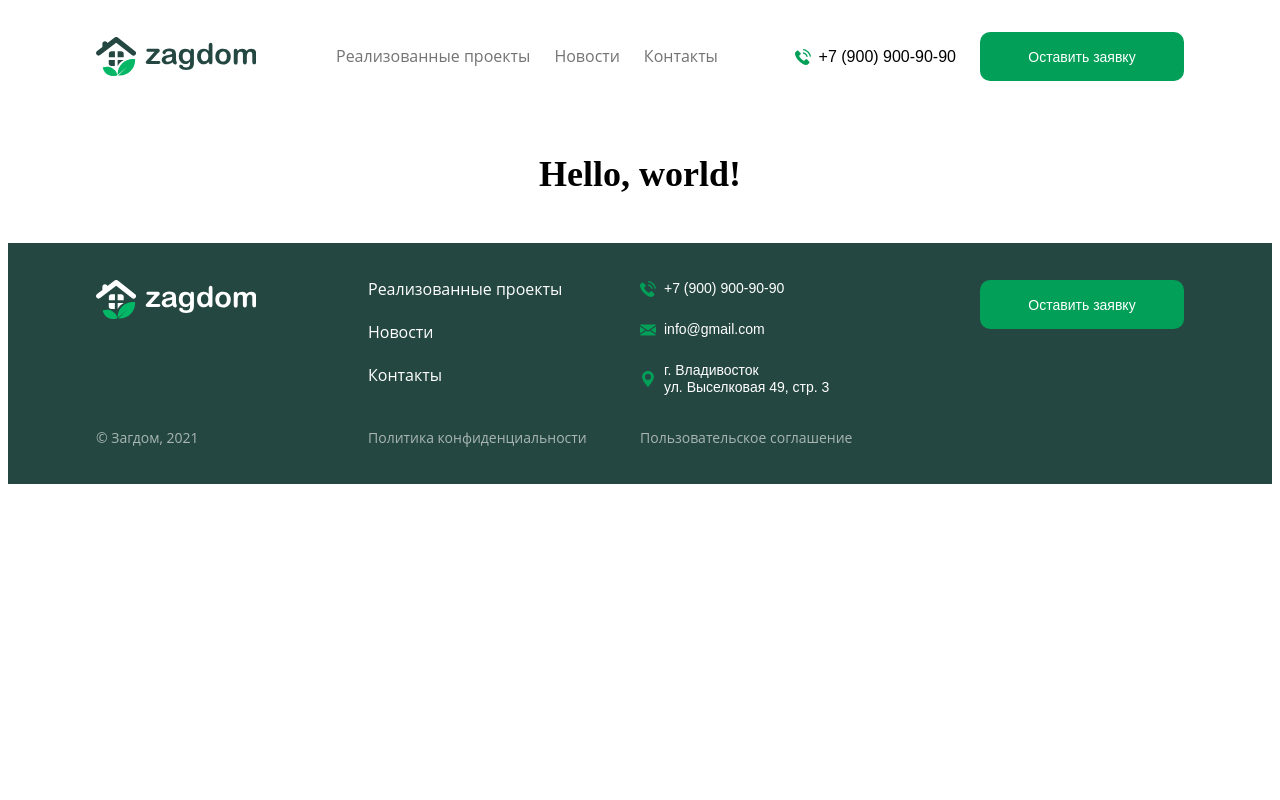
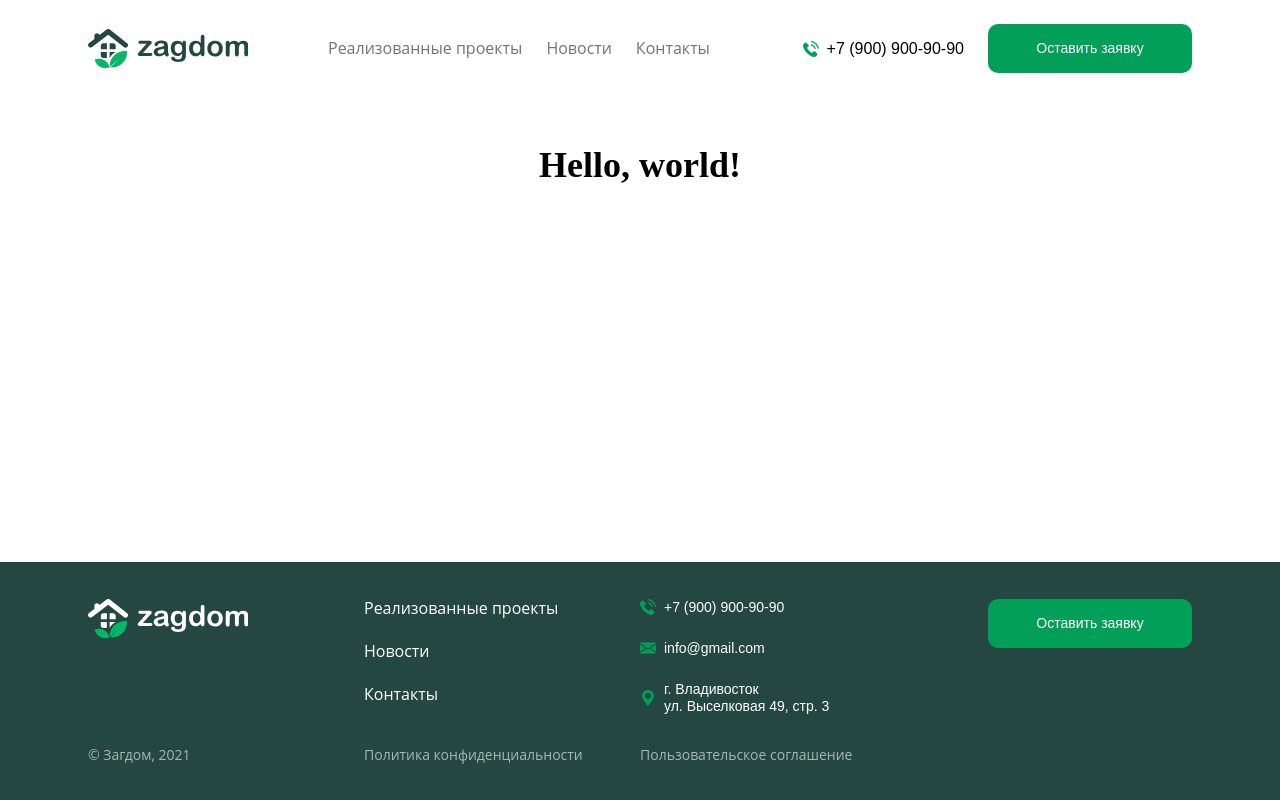
Before and after one commit to Nania01/frontend-lab, a Nuxt app: page / in a window 1280 px wide. Built offline with nearby package versions, Linux system fonts and the light colour scheme.

Commit message:
Fix layout issues: sticky footer, full page height, and global styles reset

```diff
--- a/app/app.vue
+++ b/app/app.vue
@@ -1,5 +1,5 @@
 <template>
-  <div>
+  <div class="root">
     <Header />
 
     <main class="main">
@@ -11,14 +11,28 @@
 </template>
 
 <style lang="scss">
+@import '@csstools/normalize.css';
+
+body, html, #__nuxt, .root {
+  height: 100%;
+  margin: 0;
+}
+
+.root {
+  display: flex;
+  flex-direction: column;
+  height: 100%;
+}
+
 .main {
+  flex-grow: 1;
   padding: 48px 0;
   text-align: center;
+}
 
-  h1 {
-    font-size: 36px;
-    font-family: 'Montserrat';
-    margin: 0;
-  }
+h1 {
+  font-size: 36px;
+  font-family: 'Montserrat';
+  margin: 0;
 }
 </style>
--- a/app/components/Footer.vue
+++ b/app/components/Footer.vue
@@ -53,6 +53,7 @@
   padding: 37px 88px;
   background: vars.$color-footer-bg;
   color: vars.$color-white;
+  margin-top: auto;
 }
 
 .logo {
--- a/package.json
+++ b/package.json
@@ -10,6 +10,7 @@
     "postinstall": "nuxt prepare"
   },
   "dependencies": {
+    "@csstools/normalize.css": "^12.1.1",
     "nuxt": "^4.2.0",
     "vue": "^3.5.22",
     "vue-router": "^4.6.3"
```
Also changed, not shown: 1 other file (tests, documents, lock files or other folders).
